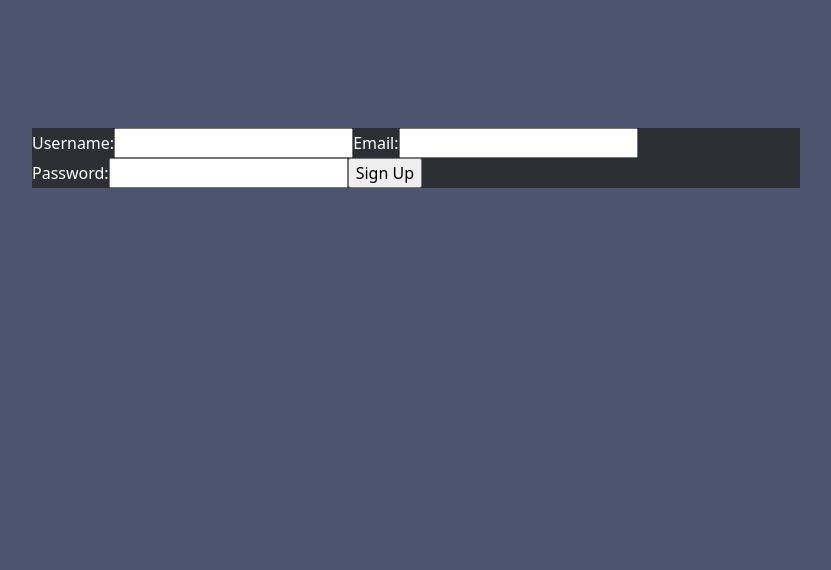
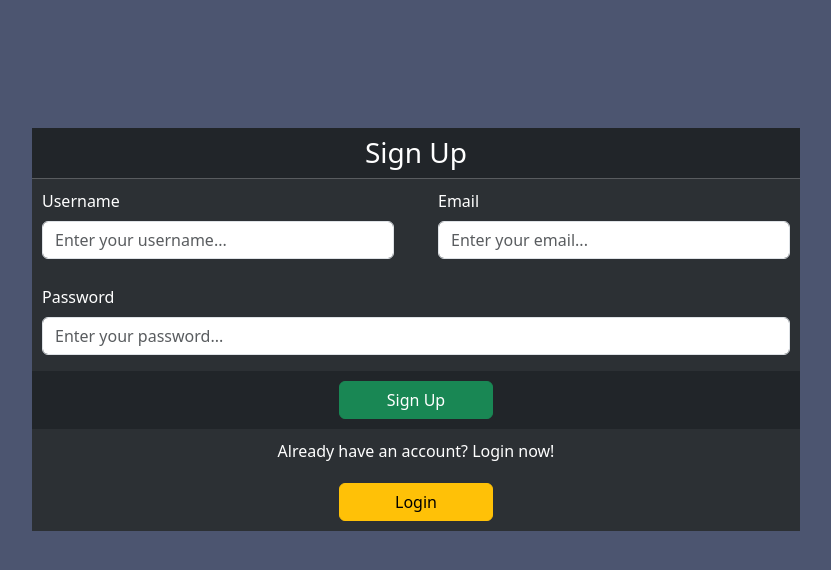
Before and after one commit to TheGeneralJay/101443253_comp3123_assignment2_reactjs, a React (Create React App) app: page /signup in a window 1280 px wide. Shown: the top 570 px of the page, without its empty margins (224-1055 px from the left). Built offline with nearby package versions, Linux system fonts and the light colour scheme.

Commit message:
minor adjustments

```diff
--- a/src/App.css
+++ b/src/App.css
@@ -77,6 +77,23 @@ div>hr {
 }
 
 .form-ftr {
+  text-align: center;
   background-color: #212529;
   height: 30%;
 }
+
+.login-form {
+  width: 40%;
+}
+
+.right-btn {
+  float: right;
+}
+
+.other-option-ftr {
+  text-align: center;
+}
+
+.other-option-ftr > p {
+  margin: 10px;
+}
--- a/src/components/Home.jsx
+++ b/src/components/Home.jsx
@@ -4,6 +4,7 @@ import LoginChecker from "./authentication/LoginChecker";
 
 const Home = () => {
     const navigate = useNavigate();
+    const user = localStorage.getItem("user");
 
     LoginChecker();
 
@@ -22,6 +23,7 @@ const Home = () => {
     return (
         <div>
         <h1>Home Page</h1>
+        <h3>Welcome, {user}!</h3>
         <button onClick={handleSignupSubmit}>Sign Up</button>
         <button onClick={handleLoginSubmit}>Login</button>
         <button onClick={handleEmpSubmit}>Employee Management</button>
--- a/src/components/authentication/Login.jsx
+++ b/src/components/authentication/Login.jsx
@@ -1,6 +1,10 @@
 import React, { useState } from "react";
 import axios from "axios";
 import { useNavigate } from "react-router-dom";
+import Form from "react-bootstrap/Form";
+import Col from "react-bootstrap/Col";
+import Row from "react-bootstrap/Row";
+import Button from "react-bootstrap/esm/Button";
 
 
 const Login = () => {
@@ -19,7 +23,11 @@ const Login = () => {
 
         localStorage.setItem("email", email);
         // Redirect to home.
-        navigate("/");
+        navigate("/employees");
+    }
+
+    const handleSignUp = () => {
+        navigate("/signup");
     }
 
     const login = () => {
@@ -32,27 +40,49 @@ const Login = () => {
     }
 
     return (
-        <form onSubmit={e => {handleSubmit(e)}}>
-            <label>Email:
-                <input
-                type="text"
-                name="email"
-                value={email}
-                onChange={item => setEmail(item.target.value)}
-                />
-            </label>
+        <Form className="login-form" onSubmit={handleSubmit}>
+            <div className="form-hdr">
+                <h3>Login</h3>
+                <hr />
+            </div>
 
-            <label>Password:
-                <input
-                type="text"
-                name="password"
-                value={password}
-                onChange={item => setPassword(item.target.value)}
-                />
-            </label>
+            <Row>
+                <Col>
+                    <Form.Group className="mb-3 text-input">
+                        <Form.Label>Email</Form.Label>
+                        <Form.Control
+                        type="text"
+                        placeholder="Enter your email..."
+                        value={email}
+                        onChange={item => {setEmail(item.target.value)}}
+                        />
+                    </Form.Group>
+                </Col>
+            </Row>
 
-            <input type="submit" value="Login" />
-        </form>
+            <Row>
+                <Col>
+                    <Form.Group className="mb-3 text-input">
+                        <Form.Label>Password</Form.Label>
+                        <Form.Control
+                        type="password"
+                        placeholder="Enter your password..."
+                        value={password}
+                        onChange={item => {setPassword(item.target.value)}}
+                        />
+                    </Form.Group>
+                </Col>
+            </Row>
+
+            <div className="form-ftr">
+                <Button type="submit" className="footer-btn" variant="success">Login</Button>
+            </div>
+
+            <div className="other-option-ftr">
+                <p>Don't have an account? Sign up now!</p>
+                <Button onClick={handleSignUp} className="footer-btn" variant="warning">Sign Up</Button>
+            </div>
+        </Form>
     );
 }
 
--- a/src/components/authentication/LoginChecker.js
+++ b/src/components/authentication/LoginChecker.js
@@ -24,6 +24,9 @@ export default function LoginChecker() {
         if (res.data.email !== email) {
           // If the email does not match the stored variable, redirect to the login page.
           goToLogin();
+        } else {
+          // Place the username in local storage to make the home page welcoming.
+          localStorage.setItem("user", res.data.username);
         }
       });
     } catch (e) {}
--- a/src/components/authentication/Signup.jsx
+++ b/src/components/authentication/Signup.jsx
@@ -1,6 +1,10 @@
-import React, { useEffect, useState } from "react";
+import React, { useState } from "react";
 import axios from "axios";
 import { useNavigate } from "react-router-dom";
+import Form from "react-bootstrap/Form";
+import Col from "react-bootstrap/Col";
+import Row from "react-bootstrap/Row";
+import Button from "react-bootstrap/esm/Button";
 
 const Signup = () => {
     const [username, setUsername] = useState("");
@@ -12,8 +16,10 @@ const Signup = () => {
 
     const handleSubmit = (e) => {
         e.preventDefault();
+        signup();
+    }
 
-        signup();
+    const handleLogin = () => {
         navigate("/login");
     }
 
@@ -24,40 +30,75 @@ const Signup = () => {
             "password": password
         }
 
-        axios.post("/api/v1/user/signup", user);
+        axios.post("/api/v1/user/signup", user, {
+            validateStatus: function (status) {
+                return status < 500;
+            }
+        }).then(res => {
+            // Axios defaults errors beyond the 200 range, so fix that and handle for invalid input
+            // to match the status code sent by backend.
+            if (res.status !== 400) {
+                handleLogin();
+            }
+        });
     }
 
     return (
-        <form onSubmit={e => {handleSubmit(e)}}>
-            <label>Username:
-                <input
+        <Form onSubmit={handleSubmit}>
+            <div className="form-hdr">
+                <h3>Sign Up</h3>
+                <hr />
+            </div>
+
+            <Row>
+                <Col>
+                    <Form.Group className="mb-3 text-input">
+                        <Form.Label>Username</Form.Label>
+                        <Form.Control
                         type="text"
-                name="username"
+                        placeholder="Enter your username..."
                         value={username}
-                onChange={item => setUsername(item.target.value)}
+                        onChange={item => {setUsername(item.target.value)}}
                         />
-            </label>
+                    </Form.Group>
+                </Col>
 
-            <label>Email:
-                <input
+                <Col>
+                    <Form.Group className="mb-3 text-input">
+                        <Form.Label>Email</Form.Label>
+                        <Form.Control
                         type="text"
-                name="email"
+                        placeholder="Enter your email..."
                         value={email}
-                onChange={item => setEmail(item.target.value)}
+                        onChange={item => {setEmail(item.target.value)}}
                         />
-            </label>
+                    </Form.Group>
+                </Col>
+            </Row>
 
-            <label>Password:
-                <input
-                type="text"
-                name="password"
+            <Row>
+                <Col>
+                    <Form.Group className="mb-3 text-input">
+                        <Form.Label>Password</Form.Label>
+                        <Form.Control
+                        type="password"
+                        placeholder="Enter your password..."
                         value={password}
-                onChange={item => setPassword(item.target.value)}
+                        onChange={item => {setPassword(item.target.value)}}
                         />
-            </label>
+                    </Form.Group>
+                </Col>
+            </Row>
 
-            <input type="submit" value="Sign Up" />
-        </form>
+            <div className="form-ftr">
+                <Button type="submit" className="footer-btn" variant="success">Sign Up</Button>
+            </div>
+
+            <div className="other-option-ftr">
+                <p>Already have an account? Login now!</p>
+                <Button onClick={handleLogin} className="footer-btn" variant="warning">Login</Button>
+            </div>
+        </Form>
     );
 }
 
--- a/src/components/employees/EmployeeManagement.jsx
+++ b/src/components/employees/EmployeeManagement.jsx
@@ -21,6 +21,10 @@ const EmployeeManagement = () => {
         .then(res => {
             setEmployees(res.data);
         });
+    }
+
+    const handleGoToHome = () => {
+        navigate("/");
     }
 
     const handleGoToViewEmployee = (emp) => {
@@ -70,7 +74,8 @@ const EmployeeManagement = () => {
                     )}
                     <tr className="table-footer">
                         <td colSpan={5}>
-                            <Button className="footer-btn" variant="success" onClick={handleGoToAddEmployee}>Add Employee</Button>
+                            <Button className="footer-btn right-btn" variant="success" onClick={handleGoToAddEmployee}>Add Employee</Button>
+                            <Button className="footer-btn" variant="info" onClick={handleGoToHome}>Home</Button>
                         </td>
                     </tr>
                 </tbody>
```
Lines whose indentation alone changed are shown as unchanged.
